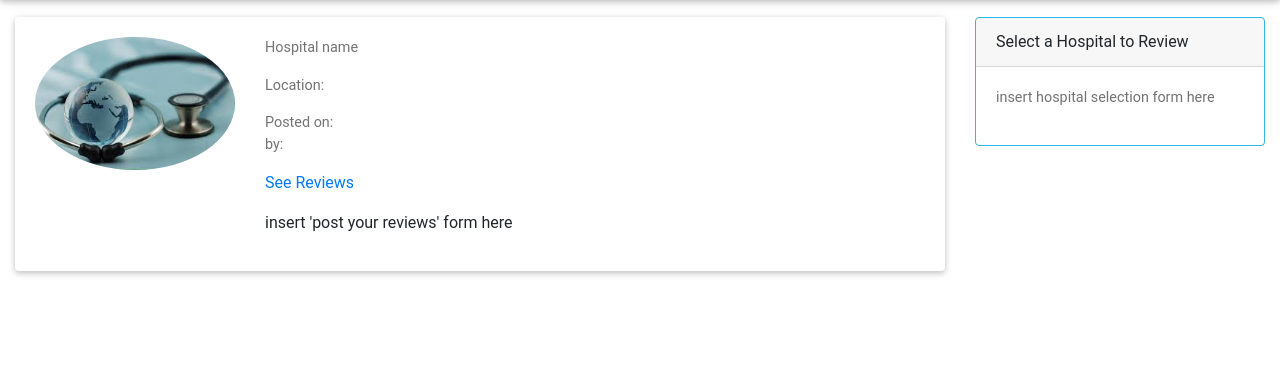
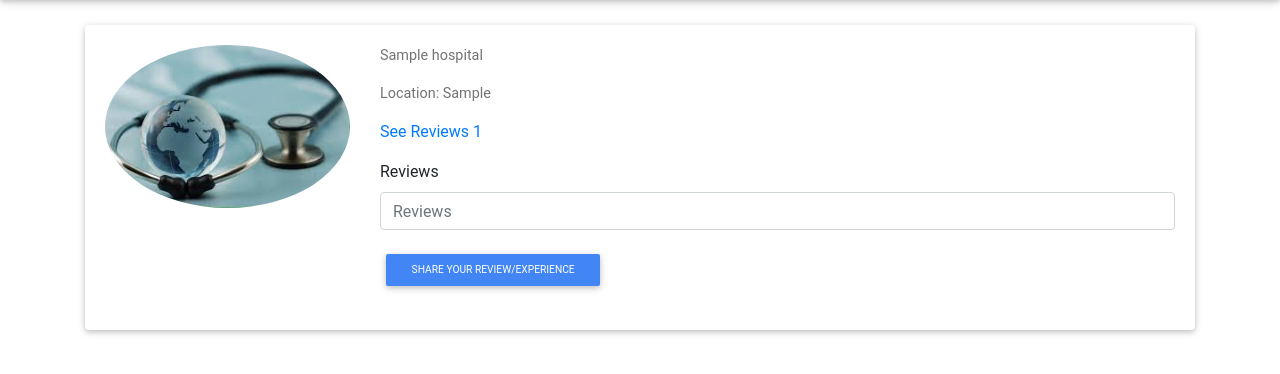
Before and after one commit to rknyra/NHIF-Hospitals-Near-Me, a Django app: template nhif_hnm_app/templates/hnm_pages/hospital_reviews.html in a window 1280 px wide. Shown: the part 66-440 px from the top of the page. Run offline with Django 3.2, Linux system fonts and the light colour scheme; the template is opened without the code that fills it: values that come from a table or form of the project are taken from there, others are empty; tables that the repository leaves empty hold one stand-in row (values such as "Sample post"); some libraries are stand-ins or nearby versions.

Commit message:
display the reviews form on the hospital review page so users can share/comment/give their reviews per hospital

```diff
--- a/nhif_hnm_app/forms.py
+++ b/nhif_hnm_app/forms.py
@@ -2,7 +2,7 @@ from django import forms
 from .models import Hospital, Review
 
 
-class ReviewsForm(forms.Form):
+class ReviewsForm(forms.ModelForm):
     class Meta:
         model = Review
         fields=['reviews']
--- a/nhif_hnm_app/templates/hnm_pages/hospital_reviews.html
+++ b/nhif_hnm_app/templates/hnm_pages/hospital_reviews.html
@@ -5,46 +5,46 @@
 {% block content %}
 {{ block.super }}
 
-<div class="container-fluid reviews">
+<div class="container reviews">
     <div class="row">
 
-        <div class="col-xs-9 col-sm-9 col-md-9 col-lg-9"> <!-- start of hosp card column-->
+        {% for hospital in hospitals %}
+        <div class="col-xs-12 col-sm-12 col-md-12 col-lg-12 my-2"> <!-- start of hosp card column-->
                 <div class="card">
                     <div class="card-body row">
                         <div class="col-xs-3 col-sm-3 col-md-3 col-lg-3 ">
                             <img class="card-img-top rounded-circle" src="/static/images/favicon.jpeg" alt="Notice Image" style="max-height:250px; max-width:250px;">
                         </div>
                         <div class="col-xs-9 col-sm-9 col-md-9 col-lg-9 align-self-center">
-                        <p class="card-text"> Hospital name </p>
-                        <p class="card-text"> Location:  </p>
-                        <p class="card-text"> Posted on: <br> by: </p>
+                            <p class="card-text"> {{ hospital.hospital_name }} </p>
+                            <p class="card-text"> Location: {{ hospital.location }}  </p>
                             <p>
-                             <a data-toggle="collapse" href="#collapseExample" role="button" aria-expanded="false" aria-controls="collapseExample"> See Reviews  </a>
+                                <a data-toggle="collapse" href="#collapseExample" role="button" aria-expanded="false" aria-controls="collapseExample"> See Reviews  {{ hospital.review_set.all|length }} </a>
                             </p>
 
                             <!-- start of hospital reviews/comments loop -->
-                        <p  class="collapse" id="collapseExample"> comments/reviews will be looped here</p>
+                            {% for review in hospital.review_set.all %}
+                            <p  class="collapse" id="collapseExample"> {{ review.reviews }} reviewed by: {{ review.user }} </p>
+                            {% endfor %}
                             <!-- end of hospital reviews/comments loop-->
 
-                        <div>
-                        <p> insert 'post your reviews' form here </p>
+
+                            <div> <!-- hospital reviews/comment form -->
+                                <form  action="{% url 'single_hospital_reviews' hospital_id=hospital.id %}" method="post">
+                                    {% csrf_token %}
+                                    {% bootstrap_form reviewsForm layout='inline' %}
+
+                                    <div class="form-group">
+                                    <input type="submit" class="btn btn-primary btn-sm my-2" value="Share your review/experience">
                                     </div>
+                                </form>
+                            </div> <!-- end of hospital review/comment form -->
                         </div>
                     </div>
                 </div>
         </div> <!-- end of hosp card column-->
+        {% endfor %}
 
-
-       <div class="col-xs-3 col-sm-3 col-md-3 col-lg-3 scrollResources"> <!-- select hosp card/column-->
-            <div class="card border-info slightOpaicty">
-                <div class="card-header"> Select a Hospital to Review </div>
-                    <div class="card-body">
-                        <div class="card-text">
-                            <p> insert hospital selection form here </p>
-                        </div>
-                    </div>
-            </div>
-        </div> <!-- end of selection column -->
     </div> <!-- end of row -->
 </div> <!-- end of container -->
 {% endblock %}
--- a/nhif_hnm_app/templates/index.html
+++ b/nhif_hnm_app/templates/index.html
@@ -23,7 +23,7 @@
           <div class="mask rgba-black-light"></div>
         </div>
         <div class="carousel-caption">
-          <h1 class="h1-responsive"> <a href="/reviews" class="whiteLink"> Join the community and share your hospital reviews </a> </h1>
+          <h1 class="h1-responsive"> <a href="/all-reviews" class="whiteLink"> Join the community and share your hospital reviews </a> </h1>
         </div>
       </div>
       <div class="carousel-item">
@@ -74,7 +74,7 @@
         <li> Click the <strong> find a hospital </strong> link on the navbar to be navigated to the search page, </li>
         <li> You'll then <strong> select a location </strong> so as to retrieve a list of hospitals in that location, </li>
         <li> You can then <strong> select a hospital </strong> from your search results so as to view more information about it. </li>
-        <li> You can also <strong> register or login </strong> so that you can <strong> <a href="/reviews"> see hospital reviews or share your own experience/review of a hospital you visited. </a> </strong> </li>
+        <li> You can also <strong> register or login </strong> so that you can <strong> <a href="/all-reviews"> see hospital reviews or share your own experience/review of a hospital you visited. </a> </strong> </li>
       </ol>
 
       <p class="text-center whiteLink" id="share"> Share on:
--- a/nhif_hnm_app/templates/navbar.html
+++ b/nhif_hnm_app/templates/navbar.html
@@ -21,7 +21,7 @@
             <a class="nav-link" href="/search">Find Hospital</a>
           </li>
           <li class="nav-item">
-            <a class="nav-link" href="/reviews">Hospital Reviews</a>
+            <a class="nav-link" href="/all-reviews"}>Hospital Reviews</a>
           </li>
         </ul>
       </div>
--- a/nhif_hnm_app/urls.py
+++ b/nhif_hnm_app/urls.py
@@ -5,5 +5,6 @@ from django.urls import path
 urlpatterns = [
     path('',views.index,name='index'),
     path('search/',views.search,name='search'),
-    path('reviews/',views.reviews,name='reviews')
+    path('all-reviews/',views.reviews,name='all_reviews'),
+    path('single-hospital-reviews/<int:hospital_id>',views.singleHospitlaReviews,name='single_hospital_reviews')
 ]
```
Also changed, not shown: nhif_hnm_app/views.py (+16 -4 lines). Lines whose indentation alone changed are shown as unchanged.
